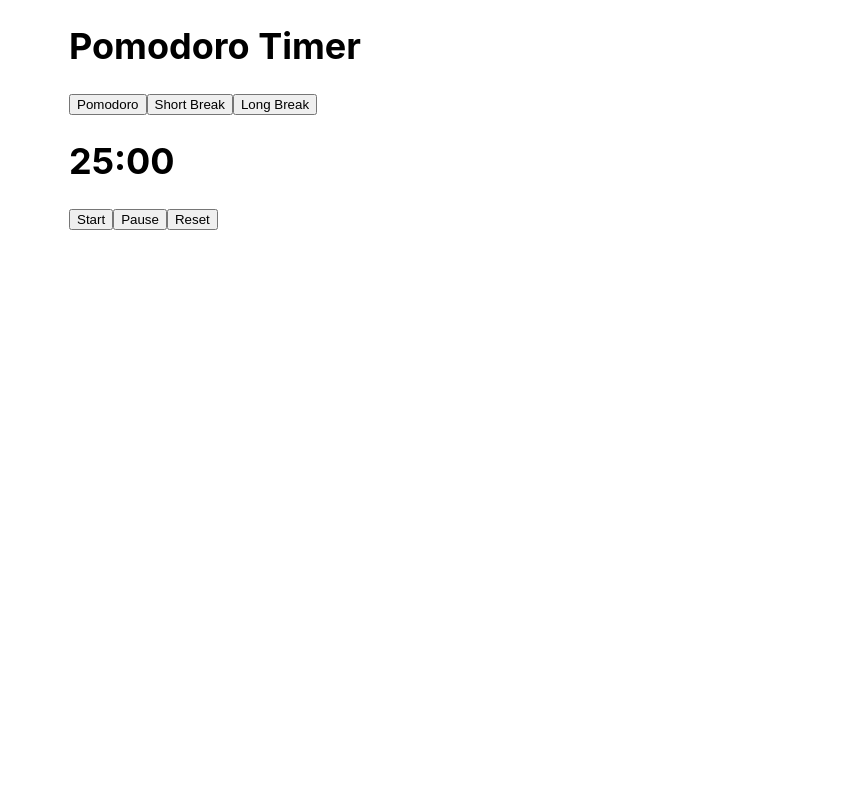
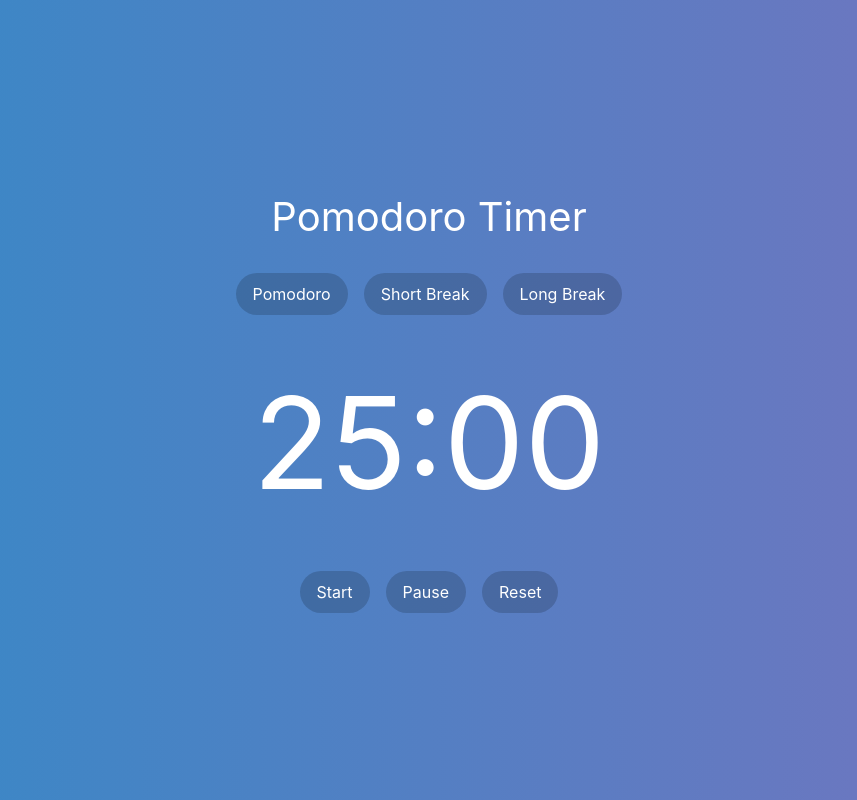
Before and after one commit to minhphaihoc/pomodoro-timer, a plain HTML site: page index.html in a window 1280 px wide. Shown: the whole page, without its empty margins (211-1068 px from the left). Drawn offline with Linux system fonts and the light colour scheme.

Commit message:
Update CSS

```diff
--- a/css/style.css
+++ b/css/style.css
@@ -11,10 +11,55 @@
  * Layout
  */
 body {
-	font-family: -apple-system, BlinkMacSystemFont, "Segoe UI", "Roboto", "Oxygen", "Ubuntu", "Cantarell", "Fira Sans", "Droid Sans", "Helvetica Neue", sans-serif;
-	font-size: 112.5%;
-	margin-left: auto;
-	margin-right: auto;
+	display: flex;
+	flex-direction: column;
+	justify-content: center;
+	align-items: center;
+	height: 100vh;
 	max-width: 40em;
 	width: 88%;
+	margin: 0 auto;
+	font-family: -apple-system, BlinkMacSystemFont, "Segoe UI", "Roboto", "Oxygen", "Ubuntu", "Cantarell", "Fira Sans", "Droid Sans", "Helvetica Neue", sans-serif;
+	font-size: 100%;
+	background: #7474BF;  /* fallback for old browsers */
+	background: -webkit-linear-gradient(to right, #348AC7, #7474BF);  /* Chrome 10-25, Safari 5.1-6 */
+	background: linear-gradient(to right, #348AC7, #7474BF); /* W3C, IE 10+/ Edge, Firefox 16+, Chrome 26+, Opera 12+, Safari 7+ */
+	text-align: center;
+	line-height: 1.5;
 }
+
+button {
+	display: inline-block;
+	padding: 0.5em 1em;
+	border: 1px solid transparent;
+	border-radius: 2em;
+	background: rgba(10, 20, 30, .2);
+	font-family: -apple-system, BlinkMacSystemFont, "Segoe UI", "Roboto", "Oxygen", "Ubuntu", "Cantarell", "Fira Sans", "Droid Sans", "Helvetica Neue", sans-serif;
+	font-size: 1rem;
+	color: #fff;
+	cursor: pointer;
+	line-height: 1.5;
+}
+
+button + button {
+	margin-left: 1em;
+}
+
+button:focus {
+	border: 1px solid rgba(255, 255, 255, 0.6);
+	background: rgba(255, 255, 255, 0.1);
+}
+
+.timer-title {
+	margin-top: 0;
+	color: #fff;
+	font-size: 2.5rem;
+	font-weight: 400;
+}
+
+.timer-pomodoro {
+	margin: 0.25em 0;
+	color: #fff;
+	font-size: 8rem;
+	font-weight: 400;
+}
--- a/index.html
+++ b/index.html
@@ -10,7 +10,7 @@
 	<link rel="stylesheet" href="css/style.css">
 </head>
 <body>
-	<h1>Pomodoro Timer</h1>
+	<h1 class="timer-title">Pomodoro Timer</h1>
 	<div id="app"></div>
 	<audio data-timer-sound src="sounds/Nostalgia.mp3"></audio>
 
--- a/js/script.js
+++ b/js/script.js
@@ -140,7 +140,7 @@
 					'<button data-time="300">Short Break</button>' +
 					'<button data-time="900">Long Break</button>' +
 				'</div>' +
-				'<h1>' + displayTimer(props.time) + '</h1>' +
+				'<h2 class="timer-pomodoro">' + displayTimer(props.time) + '</h2>' +
 				'<div class="timer-controls">' +
 					'<button data-start-timer>Start</button>' +
 					'<button data-pause-timer>Pause</button>' +
```
